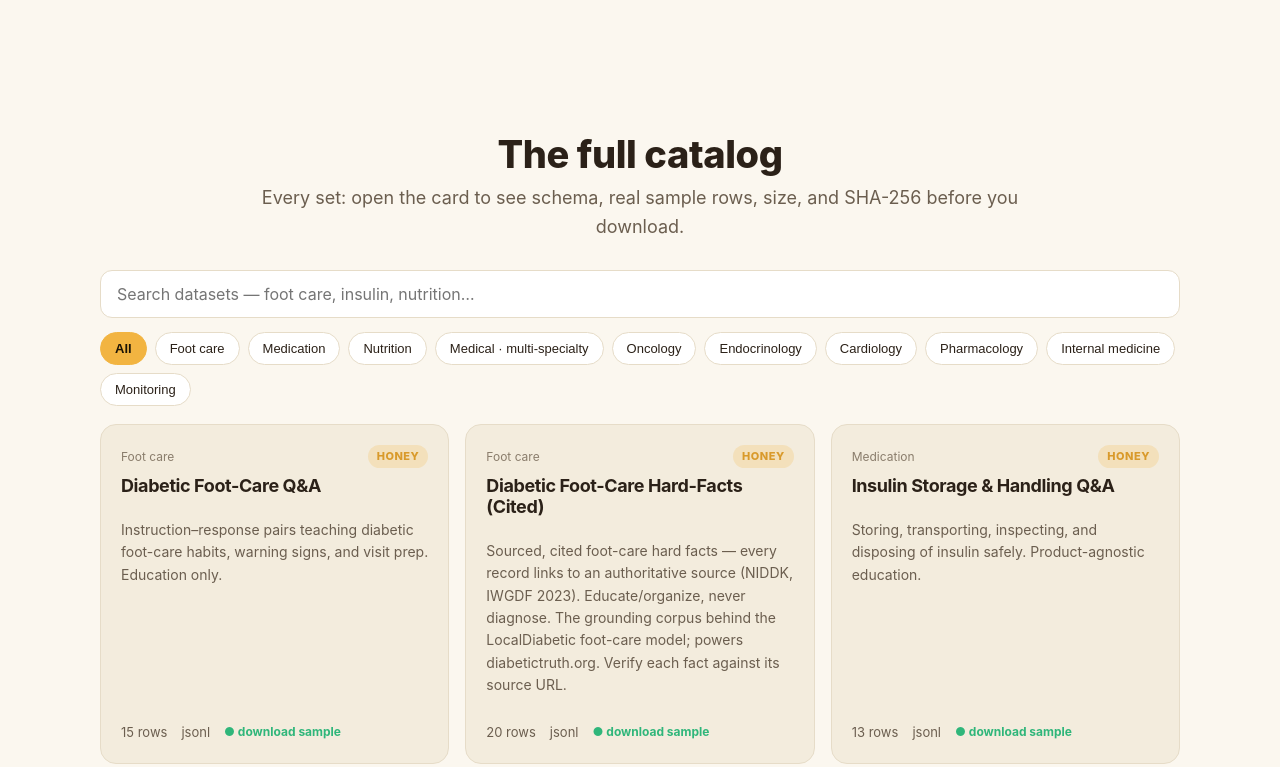
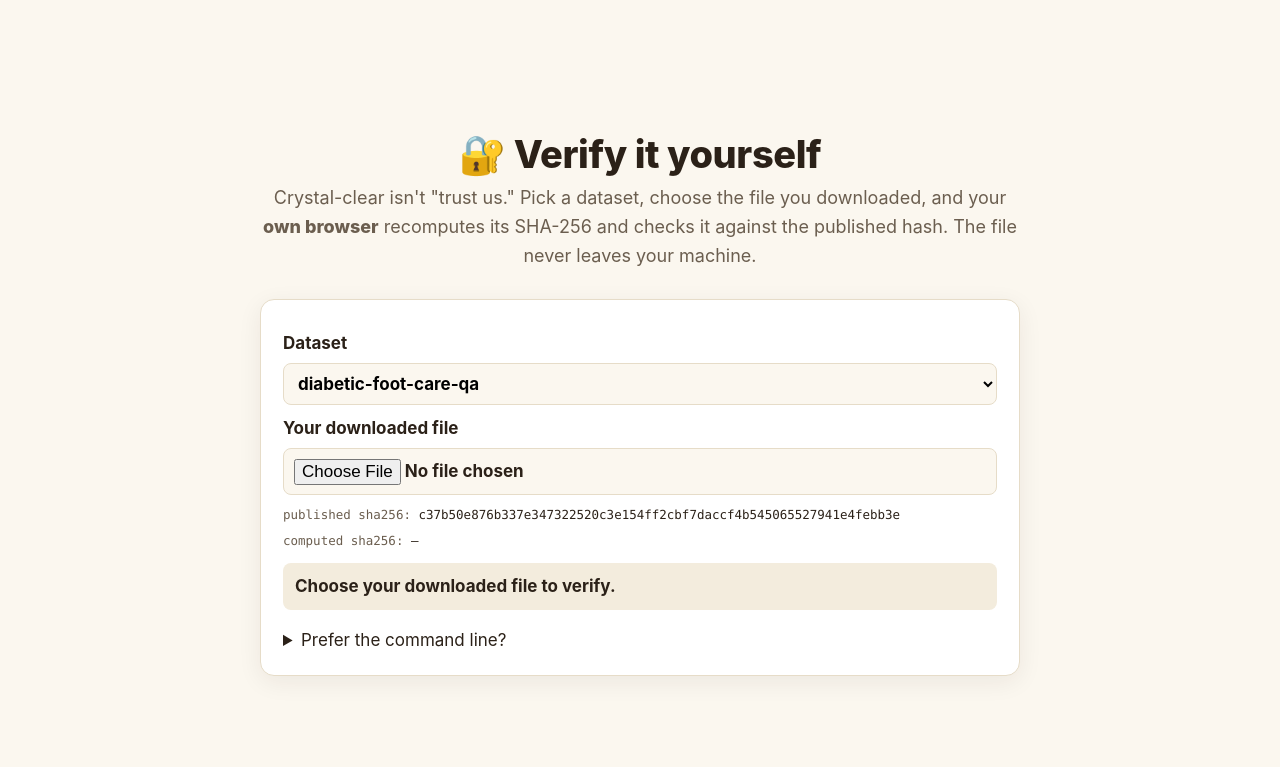
Before and after one commit to SudoSuOps/diabetic-datasets, a website: page index.html in a window 1280 px wide. Shown: the part 2606-3373 px from the top of the page. Drawn offline with Linux system fonts and the light colour scheme.

Commit message:
Punch-list: in-browser SHA-256 verify-it-yourself widget (Web Crypto, 10 dataset hashes)

```diff
--- a/index.html
+++ b/index.html
@@ -138,6 +138,22 @@
   <div id="flagship" class="grid"></div>
 </section>
 
+<section id="verify" class="wrap section">
+  <h2>🔐 Verify it yourself</h2>
+  <p class="sub">Crystal-clear isn't "trust us." Pick a dataset, choose the file you downloaded, and your
+    <b>own browser</b> recomputes its SHA-256 and checks it against the published hash. The file never leaves your machine.</p>
+  <div class="verify-box">
+    <label>Dataset <select id="vSet" aria-label="Choose dataset"></select></label>
+    <label>Your downloaded file <input id="vFile" type="file" aria-label="Choose downloaded file"></label>
+    <p class="vmono">published&nbsp;sha256: <span id="vExpected">—</span></p>
+    <p class="vmono">computed&nbsp;sha256: <span id="vComputed">—</span></p>
+    <p id="vResult" class="vresult" role="status">Choose a dataset and a file to verify.</p>
+    <details><summary>Prefer the command line?</summary>
+      <pre><code id="vCmd">sha256sum your-file.jsonl
+# compare the output to the published sha256 above</code></pre></details>
+  </div>
+</section>
+
 <section id="catalog" class="wrap section">
   <h2>The full catalog</h2>
   <p class="sub">Every set: open the card to see schema, real sample rows, size, and SHA-256 before you download.</p>
@@ -185,5 +201,29 @@
   </div>
 </footer>
 <script src="app.js"></script>
+<script>
+(function(){
+  var SHA={"diabetic-foot-care-qa": "c37b50e876b337e347322520c3e154ff2cbf7daccf4b545065527941e4febb3e", "diabetic-foot-care-hardfacts": "ae528b211ef85a000e74ae6ad79296416becc23f37e68b95357c2124e6d99398", "insulin-storage-handling": "a02b95e42ae0fb63f64bce6fc977d08d18b1c1a3b4aec99d4906b0d7234afde8", "diabetic-plate-nutrition": "c8e7c026c6281556fbd57e6565ff2409e7d39b94a69df7a4ce60f559162c2923", "medical-domain-expert-qa": "7db7de18efffd2ba312f14db94e0f6ae0144e94cbdfaa32d99068da047dc7155", "medical-oncology": "0f320b6de5946b5a9b8ccb8a7cd3db451afdd9d86a443fb05b8abe23136647ad", "medical-endocrinology": "4e9de6b783e460044343eac4f251391b2eda346da7b2ac479d5157fb9e8eb256", "medical-cardiology": "49a59489ad322854dc5ea6e14f4a999582cdce428c0c6b1c0788a38e1d9e4d99", "medical-pharmacology": "5c65e13e85e9ae3c713e2446c1f3e116211ad76c4b2a2aa7292bf7318acbcebb", "medical-internal-medicine": "38fb516b1bf799ff0a22994614e3f69df8c7544e993698e297815e671d5c7cc3"};
+  var sel=document.getElementById("vSet"), exp=document.getElementById("vExpected"),
+      comp=document.getElementById("vComputed"), res=document.getElementById("vResult"), fileIn=document.getElementById("vFile");
+  if(!sel) return;
+  Object.keys(SHA).forEach(function(k){var o=document.createElement("option");o.value=k;o.textContent=k;sel.appendChild(o);});
+  function refresh(){ exp.textContent=SHA[sel.value]||"—"; comp.textContent="—"; res.className="vresult"; res.textContent="Choose your downloaded file to verify."; }
+  sel.addEventListener("change",refresh); refresh();
+  fileIn.addEventListener("change",async function(){
+    var f=fileIn.files[0]; if(!f) return;
+    res.className="vresult"; res.textContent="Hashing "+f.name+" in your browser…"; comp.textContent="…";
+    try{
+      var buf=await f.arrayBuffer();
+      var dig=await crypto.subtle.digest("SHA-256",buf);
+      var hex=Array.from(new Uint8Array(dig)).map(b=>b.toString(16).padStart(2,"0")).join("");
+      comp.textContent=hex;
+      if(hex===SHA[sel.value]){ res.className="vresult ok"; res.textContent="✅ Verified — this file matches the published hash exactly. Deeded and intact."; }
+      else { res.className="vresult bad"; res.textContent="❌ Mismatch — this file does NOT match the published hash for "+sel.value+". Re-download, or you selected the wrong file."; }
+    }catch(e){ res.className="vresult bad"; res.textContent="Couldn't hash that file in-browser: "+e.message; }
+  });
+})();
+</script>
+
 </body>
 </html>
--- a/style.css
+++ b/style.css
@@ -162,3 +162,13 @@ pre.sample{background:var(--ink-900);border:1px solid var(--line);border-radius:
   .hero{padding:48px 0 54px}
   .section{padding:48px 0}
 }
+
+/* ---- verify-it-yourself widget ---- */
+.verify-box{background:#fff;border:1px solid var(--paper-line,#e6dcc8);border-radius:14px;padding:20px 22px;box-shadow:0 6px 24px rgba(43,33,24,.07);max-width:760px;margin:0 auto}
+.verify-box label{display:block;margin:10px 0;font-weight:700}
+.verify-box select,.verify-box input[type=file]{display:block;margin-top:6px;width:100%;padding:9px 10px;border:1px solid #e6dcc8;border-radius:8px;background:#fbf7ef;font:inherit}
+.vmono{font-family:ui-monospace,Menlo,Consolas,monospace;font-size:12.5px;color:#6b5e4f;word-break:break-all;margin:6px 0}
+.vmono span{color:#2B2118}
+.vresult{font-weight:700;margin-top:12px;padding:10px 12px;border-radius:8px;background:#f3ecdd}
+.vresult.ok{background:#e6f7ee;color:#1d8a52;border:1px solid #a8e0c4}
+.vresult.bad{background:#fdecec;color:#b3322f;border:1px solid #f0b9b7}
```
